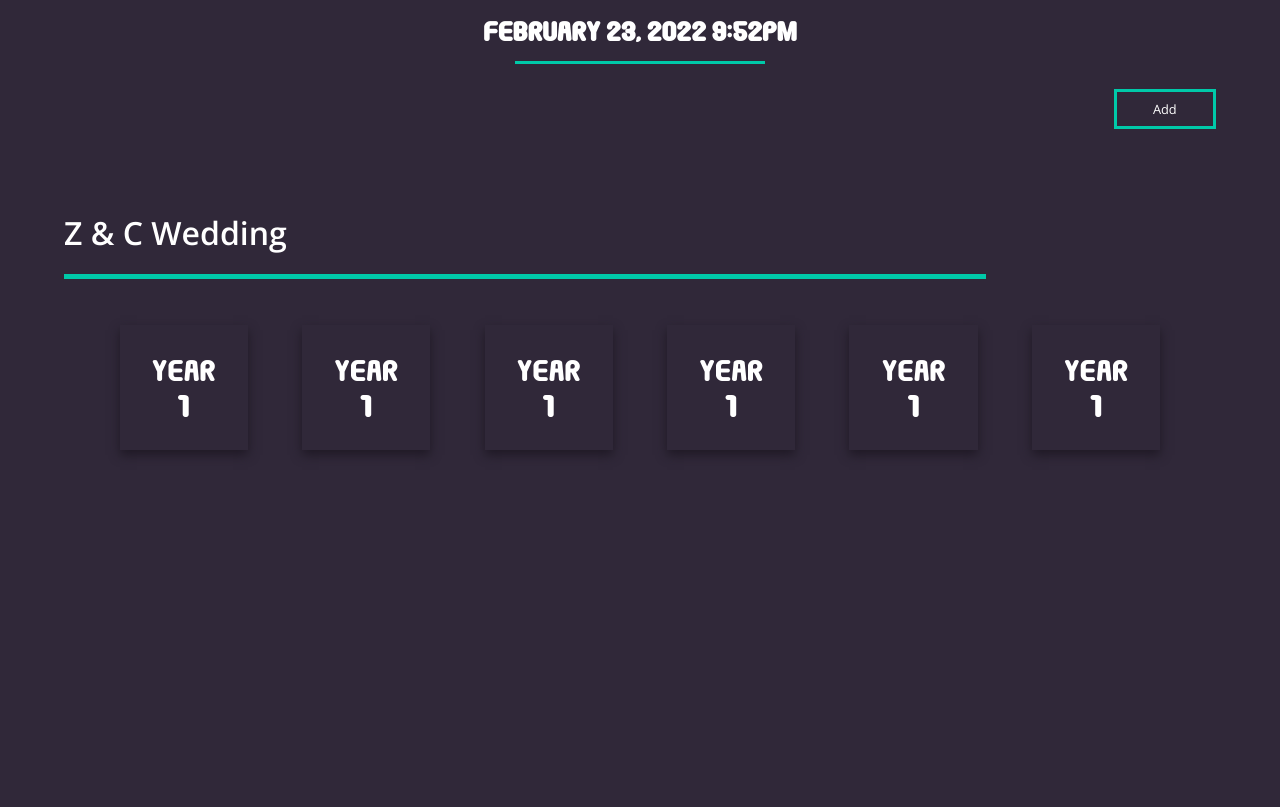
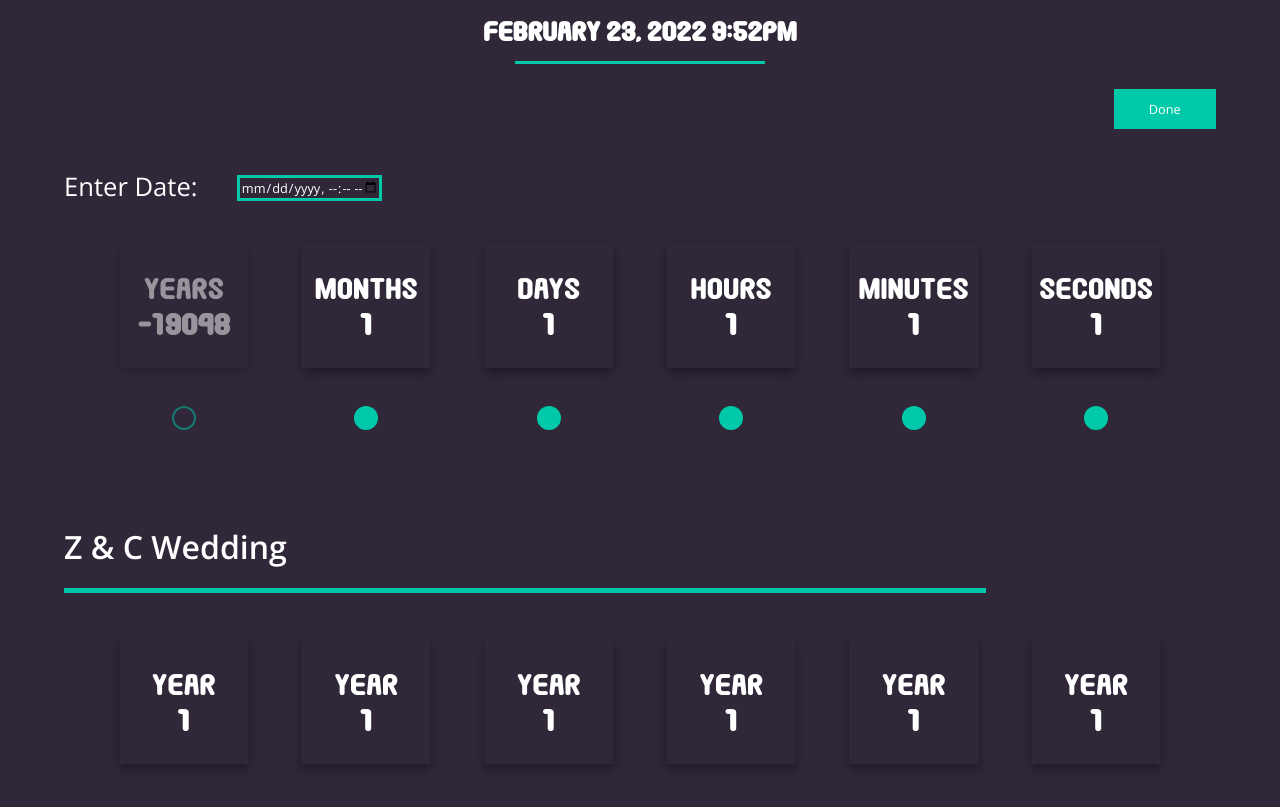
Before and after one commit to z-sanchez/when, a React app in the folder client/: page / in a window 1280 px wide. Both pictures are taken after a click on the button "Add". Shown: the part 71-878 px from the top of the page. Before the commit the page ends 800 px from the top, so only its background shows below. Built offline with nearby package versions, Linux system fonts and the light colour scheme.

Commit message:
working on countdown function

```diff
--- a/client/src/Assets/Styles/styles.sass
+++ b/client/src/Assets/Styles/styles.sass
@@ -92,7 +92,6 @@ $accent-green: #00C9A9
 
   .addButton--hover:hover
     background-color: $background
-
   #display
     display: none
     width: 90%
@@ -100,6 +99,18 @@ $accent-green: #00C9A9
     @include centerAligned(column)
     width: 100%
     align-items: flex-start
+    .countdownBox:hover
+      opacity: .5
+      .countdownBox__select
+        background-color: $background
+    .countdownBox--off
+      opacity: .5
+      .countdownBox__select
+        background-color: $background
+    .countdownBox--off:hover
+      opacity: 1
+      .countdownBox__select
+        background-color: $accent-green
 
 
 #dateEntry
@@ -173,10 +184,9 @@ $accent-green: #00C9A9
   height: 15px
   width: 15px
   border: 2px solid $accent-green
+  background-color: $accent-green
   border-radius: 50%
 
-.countdownBox__select:hover
-  background-color: $accent-green
 
 
 
--- a/client/src/Components/AddCountdown.js
+++ b/client/src/Components/AddCountdown.js
@@ -1,4 +1,5 @@
 import React, {useState, useEffect} from "react";
+import CountdownBox from "./CountdownBox";
 
 function AddCountdown() {
 
@@ -13,20 +14,20 @@ function AddCountdown() {
         const form = document.getElementById('display');
         const button = document.getElementById('addButton');
 
-        if (form.style.display === 'none') {
+        if (form.style.display === '') {
             form.style.display = 'block';
-            button.value ="Done";
+            button.value = "Done";
             button.classList.add('addButton--hover');
         }
         else {
-            form.style.display = 'none';
+            form.style.display = '';
             button.style.backgroundColor = "";
             button.value = "Add";
         }
     }
 
     function updateDate() {
-        let date = new Date();
+        let date = document.getElementById('enterDate').value;
         setDate(date);
     }
 
@@ -41,13 +42,7 @@ function AddCountdown() {
                     <input type="datetime-local" name="date_entry" id="enterDate" onChange={updateDate}/>
                 </div>
                 <div className="countdownBoxFlex">
-                    <div className="countdownBox">
-                        <div className="countdownBox__count">
-                            <p>Years</p>
-                            <h1>1</h1>
-                        </div>
-                        <div className="countdownBox__select"/>
-                    </div>
+                    <CountdownBox select={true} time={"year"} date={date}/>
                     <div className="countdownBox">
                         <div className="countdownBox__count">
                             <p>Months</p>
--- /dev/null
+++ b/client/src/Components/CountdownBox.js
@@ -0,0 +1,64 @@
+import React from "react";
+
+class CountdownBox extends React.Component {
+
+    constructor(props) {
+        super(props);
+        this.state = {
+            on: false,
+            value: 0,
+        };
+    }
+
+    componentDidMount() {
+        this.count = setInterval(() => {
+            let now = new Date().getTime();
+
+            let then = new Date().setTime(this.props.date);
+
+            let countdown = then - now;
+
+            console.log("calculaton   " + then + " " + now);
+            console.log("read from input  =  " + this.props.date )
+
+            let result = Math.floor(countdown/(1000 * 60 * 60 * 24));
+
+            this.setState({
+                value: result,
+            })
+            }
+        , 1000);
+    }
+
+    componentWillUnmount() {
+        clearInterval(this.count);
+    }
+
+    toggleState = () => {
+        this.setState({
+            on: !this.state.on,
+        });
+    }
+
+
+    renderSelect() {
+        if (this.props.select) return (<div className="countdownBox__select"/>);
+    }
+
+    render() {
+        let shading = "countdownBox";
+        if (!this.state.on) shading = "countdownBox countdownBox--off";
+
+        return (
+            <div className={shading} onClick={this.toggleState}>
+                <div className="countdownBox__count">
+                    <p>Years</p>
+                    <h1>{this.state.value}</h1>
+                </div>
+                {this.renderSelect()}
+            </div>
+        );
+    };
+}
+
+export default CountdownBox;
```
Also changed, not shown: client/src/Assets/Styles/styles.css, 1 other file.
